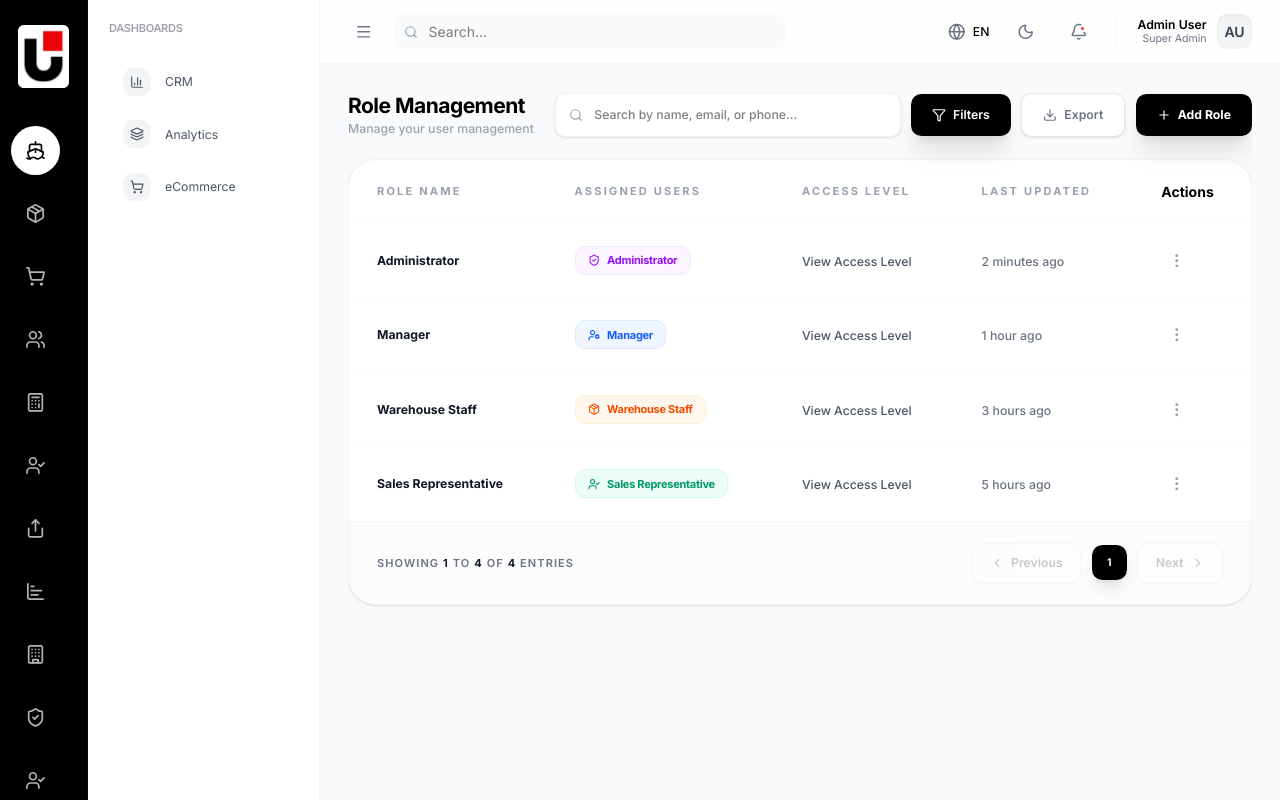
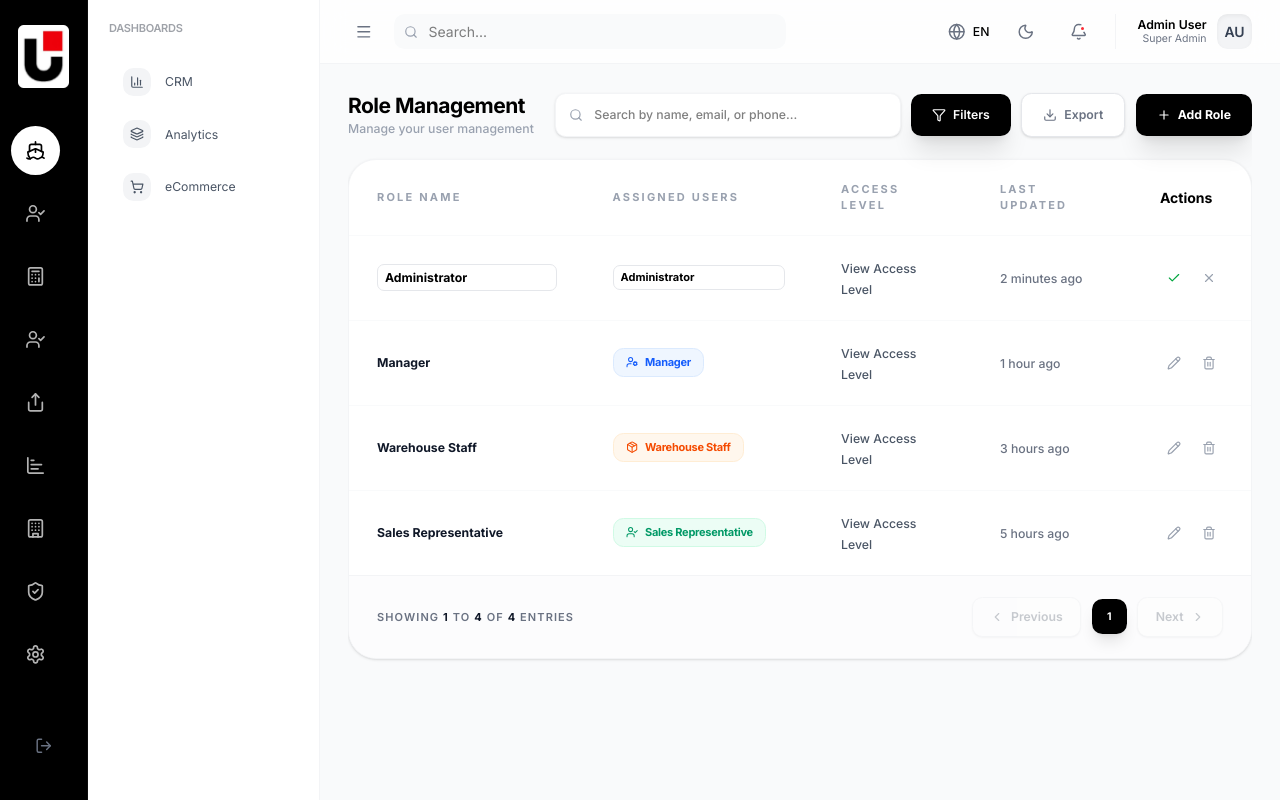
Before and after one commit to RAVI08RR/unixpartwebfrontend, a Next.js app: page /dashboard/roles in a window 1280 px wide. Both pictures are taken after a click on the button 1177 px from the left and 260 px from the top of the page. Built offline with nearby package versions, Linux system fonts and the light colour scheme.

Commit message:
Refactor sidebar navigation and implement Role Management editing features

```diff
--- a/app/dashboard/Sidebar.js
+++ b/app/dashboard/Sidebar.js
@@ -32,36 +32,18 @@ export function Sidebar() {
       ]
     },
     {
-      id: "Shipments",
-      icon: Truck,
-      customIcon: "/icons/Button-1.svg",
-      label: "Shipments",
+      id: "People",
+      icon: Users,
+      customIcon: "/icons/Button-5.svg",
+      label: "Management",
       items: [
-        { label: "Track", href: "/dashboard/shipments/track", icon: Truck },
-        { label: "Fleet", href: "/dashboard/shipments/fleet", icon: Layers },
+        { label: "User Management", href: "/dashboard/users", icon: Users },
+        { label: "Role Management", href: "/dashboard/roles", icon: Shield },
+        { label: "Customers", href: "/dashboard/customers", icon: Users },
+        { label: "Suppliers", href: "/dashboard/suppliers", icon: Truck },
       ]
     },
-    {
-      id: "Inventory",
-      icon: Box,
-      customIcon: "/icons/Button-2.svg",
-      label: "Inventory",
-      items: [
-        { label: "Stock List", href: "/dashboard/inventory/stock", icon: Package },
-        { label: "Containers", href: "/dashboard/containers", icon: Layers },
-        { label: "Warehouse", href: "/dashboard/warehouse", icon: Package },
-      ]
-    },
-    {
-      id: "Team",
-      icon: Users,
-      customIcon: "/icons/Button-3.svg",
-      label: "Team",
-      items: [
-        { label: "Employees", href: "/dashboard/team/employees", icon: Users },
-        { label: "Roles", href: "/dashboard/roles", icon: Shield },
-      ]
-    },
+
     {
       id: "Sales",
       icon: ShoppingCart,
@@ -123,18 +105,6 @@ export function Sidebar() {
       ]
     },
     {
-      id: "People",
-      icon: Users,
-      customIcon: "/icons/Button-5.svg",
-      label: "Management",
-      items: [
-        { label: "User Management", href: "/dashboard/users", icon: Users },
-        { label: "Role Management", href: "/dashboard/roles", icon: Shield },
-        { label: "Customers", href: "/dashboard/customers", icon: Users },
-        { label: "Suppliers", href: "/dashboard/suppliers", icon: Truck },
-      ]
-    },
-    {
       id: "Settings",
       icon: Settings,
       customIcon: "/icons/Button-10.svg",
@@ -144,15 +114,7 @@ export function Sidebar() {
         { label: "Profile", href: "/dashboard/settings/profile", icon: Users },
       ]
     },
-    {
-      id: "Extra",
-      icon: Layers,
-      customIcon: "/icons/Icon.svg",
-      label: "More",
-      items: [
-        { label: "Features", href: "/dashboard/extra", icon: Layers },
-      ]
-    }
+
   ];
 
   const activeGroup = menuGroups.find(g => g.id === activeCategory) || menuGroups[0];
--- a/app/dashboard/roles/page.js
+++ b/app/dashboard/roles/page.js
@@ -4,8 +4,11 @@ import React, { useState, useMemo } from "react";
 import Link from "next/link";
 import {
   Shield, Filter, Download, Plus, ChevronLeft, ChevronRight,
-  MoreVertical, Search, ShieldCheck, UserCog, Package, UserCheck
+  MoreVertical, Search, ShieldCheck, UserCog, Package, UserCheck,
+  Pencil, Trash2, Check, X
 } from "lucide-react";
+
+export default function RolesPage() {
 
 // Mock Data for Roles
 const initialRoles = [
@@ -47,17 +50,57 @@ const initialRoles = [
   }
 ];
 
-export default function RoleManagementPage() {
+  const [roles, setRoles] = useState(initialRoles);
+  const [editingId, setEditingId] = useState(null);
+  const [editForm, setEditForm] = useState({});
   const [searchQuery, setSearchQuery] = useState("");
   const [currentPage, setCurrentPage] = useState(1);
   const itemsPerPage = 8;
 
+  // Edit Handlers
+  const handleEdit = (role) => {
+    setEditingId(role.id);
+    setEditForm({
+      name: role.name,
+      assignedUsersBadge: role.assignedUsersBadge,
+    });
+  };
+
+  const handleCancel = () => {
+    setEditingId(null);
+    setEditForm({});
+  };
+
+  const handleChange = (e) => {
+    const { name, value } = e.target;
+    setEditForm(prev => ({
+      ...prev,
+      [name]: value
+    }));
+  };
+
+  const handleSave = () => {
+    setRoles(prevRoles =>
+      prevRoles.map(role =>
+        role.id === editingId ? { ...role, ...editForm } : role
+      )
+    );
+    setEditingId(null);
+    setEditForm({});
+  };
+
+  const handleDelete = (id) => {
+    if (window.confirm("Are you sure you want to delete this role?")) {
+      setRoles(prevRoles => prevRoles.filter(role => role.id !== id));
+    }
+  };
+
   // Filter and search logic
   const filteredRoles = useMemo(() => {
-    return initialRoles.filter(role => {
+    return roles.filter(role => {
       return role.name.toLowerCase().includes(searchQuery.toLowerCase());
     });
-  }, [searchQuery]);
+  }, [searchQuery, roles]);
 
   // Pagination logic
   const totalPages = Math.ceil(filteredRoles.length / itemsPerPage) || 1;
@@ -137,14 +180,34 @@ export default function RoleManagementPage() {
                 paginatedRoles.map((role) => (
                   <tr key={role.id} className="group hover:bg-gray-50/50 dark:hover:bg-zinc-800/30 transition-all">
                     <td className="px-8 py-6">
+                      {editingId === role.id ? (
+                        <input
+                          type="text"
+                          name="name"
+                          value={editForm.name}
+                          onChange={handleChange}
+                          className="w-full bg-white dark:bg-zinc-800 border border-gray-200 dark:border-zinc-700 rounded-lg px-2 py-1 text-sm font-black focus:ring-2 focus:ring-blue-500 outline-none"
+                        />
+                      ) : (
                         <p className="text-sm font-black text-gray-900 dark:text-white group-hover:text-red-600 transition-colors leading-tight">{role.name}</p>
+                      )}
                     </td>
 
                     <td className="px-8 py-6">
+                      {editingId === role.id ? (
+                        <input
+                          type="text"
+                          name="assignedUsersBadge"
+                          value={editForm.assignedUsersBadge}
+                          onChange={handleChange}
+                          className="w-full bg-white dark:bg-zinc-800 border border-gray-200 dark:border-zinc-700 rounded-lg px-2 py-1 text-[11px] font-black focus:ring-2 focus:ring-blue-500 outline-none"
+                        />
+                      ) : (
                         <div className={`inline-flex items-center gap-2 px-3.5 py-1.5 rounded-xl border text-[11px] font-black tracking-tight ${role.badgeColor}`}>
                           <role.icon className="w-3.5 h-3.5" />
                           {role.assignedUsersBadge}
                         </div>
+                      )}
                     </td>
 
                     <td className="px-8 py-6">
@@ -156,9 +219,43 @@ export default function RoleManagementPage() {
                     </td>
 
                     <td className="px-8 py-6 text-left">
-                      <button className="p-2 text-gray-400 hover:text-gray-900 dark:hover:text-white hover:bg-gray-100 dark:hover:bg-zinc-800 rounded-xl transition-all">
-                        <MoreVertical className="w-5 h-5" />
+                      <div className="flex items-center gap-2">
+                        {editingId === role.id ? (
+                          <>
+                            <button
+                              onClick={handleSave}
+                              className="p-2 text-green-600 hover:bg-green-50 dark:hover:bg-green-900/20 rounded-lg transition-colors"
+                              title="Save"
+                            >
+                              <Check className="w-4 h-4" />
                             </button>
+                            <button
+                              onClick={handleCancel}
+                              className="p-2 text-gray-400 hover:text-red-600 hover:bg-red-50 dark:hover:bg-red-900/20 rounded-lg transition-colors"
+                              title="Cancel"
+                            >
+                              <X className="w-4 h-4" />
+                            </button>
+                          </>
+                        ) : (
+                          <>
+                            <button
+                              onClick={() => handleEdit(role)}
+                              className="p-2 text-gray-400 hover:text-blue-600 hover:bg-blue-50 dark:hover:bg-blue-900/20 rounded-lg transition-colors"
+                              title="Edit"
+                            >
+                              <Pencil className="w-4 h-4" />
+                            </button>
+                            <button
+                              onClick={() => handleDelete(role.id)}
+                              className="p-2 text-gray-400 hover:text-red-600 hover:bg-red-50 dark:hover:bg-red-900/20 rounded-lg transition-colors"
+                              title="Delete"
+                            >
+                              <Trash2 className="w-4 h-4" />
+                            </button>
+                          </>
+                        )}
+                      </div>
                     </td>
                   </tr>
                 ))
```
Lines whose indentation alone changed are shown as unchanged.
